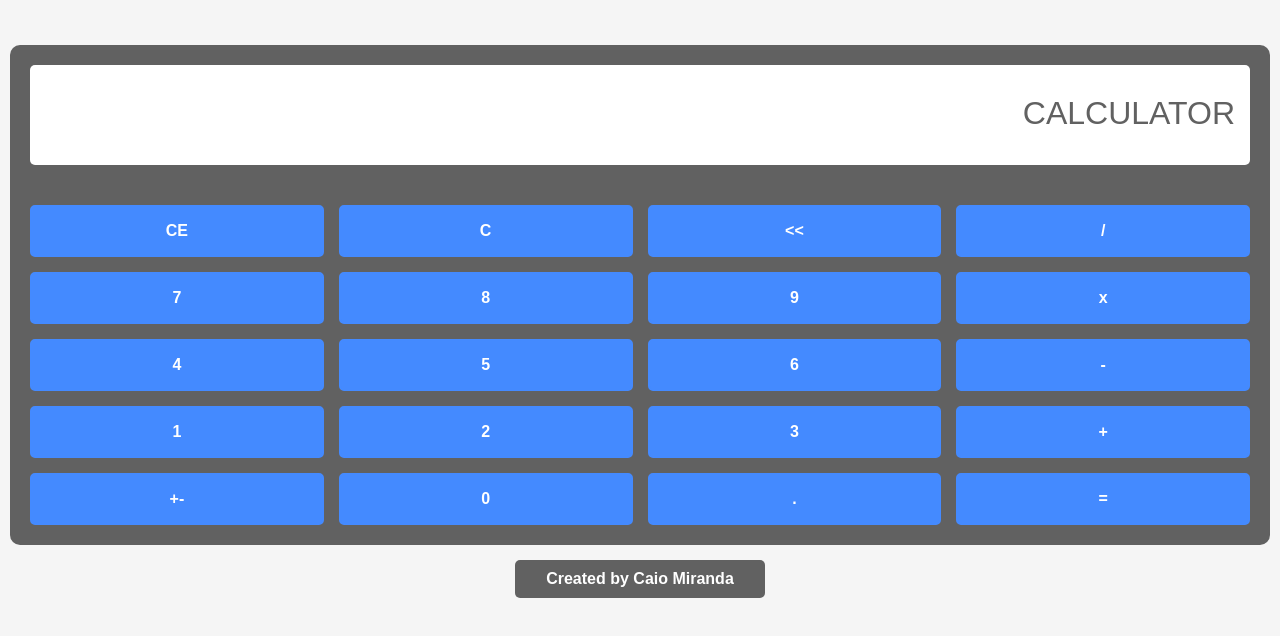
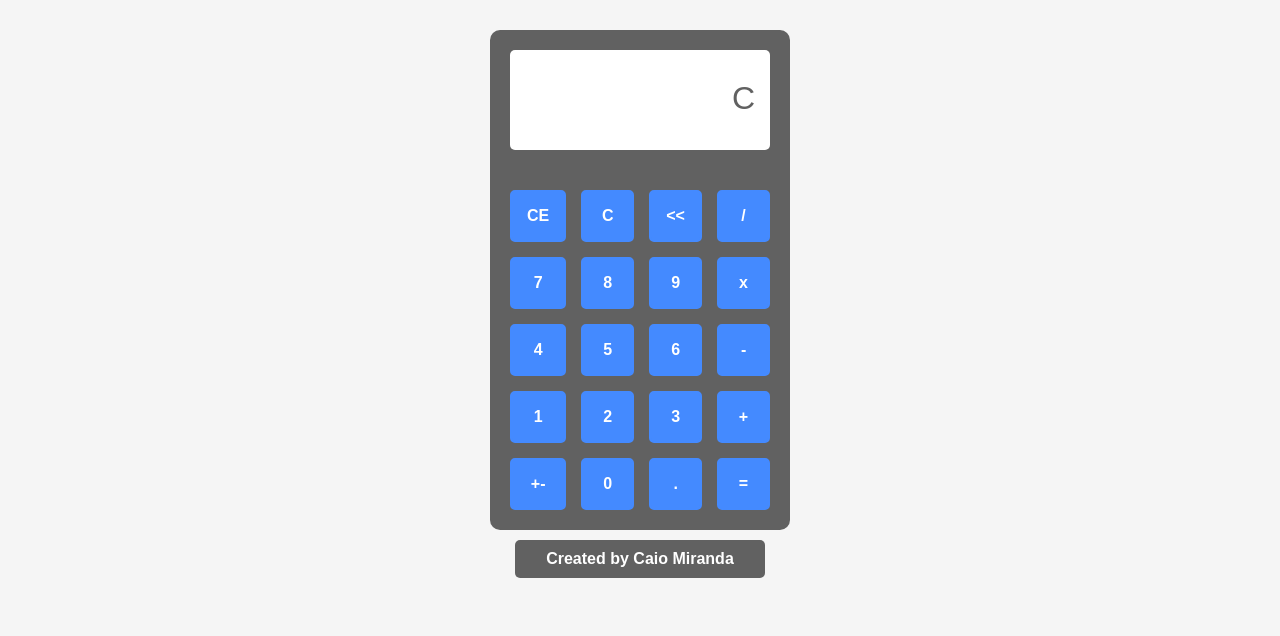
Before and after one commit to Caio-Miranda0/Calculadora, a plain HTML site: page index.html in a window 1280 px wide. Drawn offline with Linux system fonts and the light colour scheme.

Commit message:
modifiquei css e html, mexi no arquivo de js, mas n fiz nd relevante

```diff
--- a/estilo.css
+++ b/estilo.css
@@ -6,11 +6,13 @@
 
 body {
 	background-color: whitesmoke;
-	padding: 45px 10px;
+	padding-top: 30px;
+	padding-left: 30px;
+	padding-right: 30px;
 }
 
 .calculadora {
-	width: 100%;
+	width: 300px;
 	height: 500px;
 	margin: 0 auto;
 	background-color: #616161;
@@ -62,11 +64,12 @@ button:hover{
 
 .rodape {
 	display: flex;
+	justify-self: center;
 	background-color: #616161;
 	height: auto;
 	width: 250px;
 	padding: 10px;
-	margin: 35px auto;
+	margin-top: 10px;
 	border-radius: 5px;
 	justify-content: center;
 	color: white;
--- a/index.html
+++ b/index.html
@@ -7,10 +7,11 @@
 	<meta name="description" content="Uma calculadora simples que realiza as quatro operações básicas. Projeto desenvolvido para praticar lógica de programação em JS.">
 	<meta name="author" content="Caio Miranda">
 	<link rel="stylesheet" type="text/css" href="estilo.css">
+	<script src="logica.js"></script>
 </head>
 <body>
 	<main class="calculadora">
-		<div class="tela" id="tela"><p>CALCULATOR</p></div>
+		<div class="tela" id="tela"><p>C</p></div>
 		<div class="botoes-calculadora">
 			<button id="limpar-tela">CE</button>
 			<button id="limpar-calculo">C</button>
@@ -37,7 +38,8 @@
 			<button id="numero-decimal">.</button>
 			<button id="resultado-calculo">=</button>
 		</div>
-		<div class="rodape">Created by Caio Miranda</div>
 	</main>
+
+	<div class="rodape">Created by Caio Miranda</div>
 </body>
 </html>
--- a/logica.js
+++ b/logica.js
@@ -0,0 +1,5 @@
+
+const tela = document.getElementById('tela');
+const algarismos = document.querySelectorAll('[id*=algarismo]');
+
+console.log(algarismos);
```
